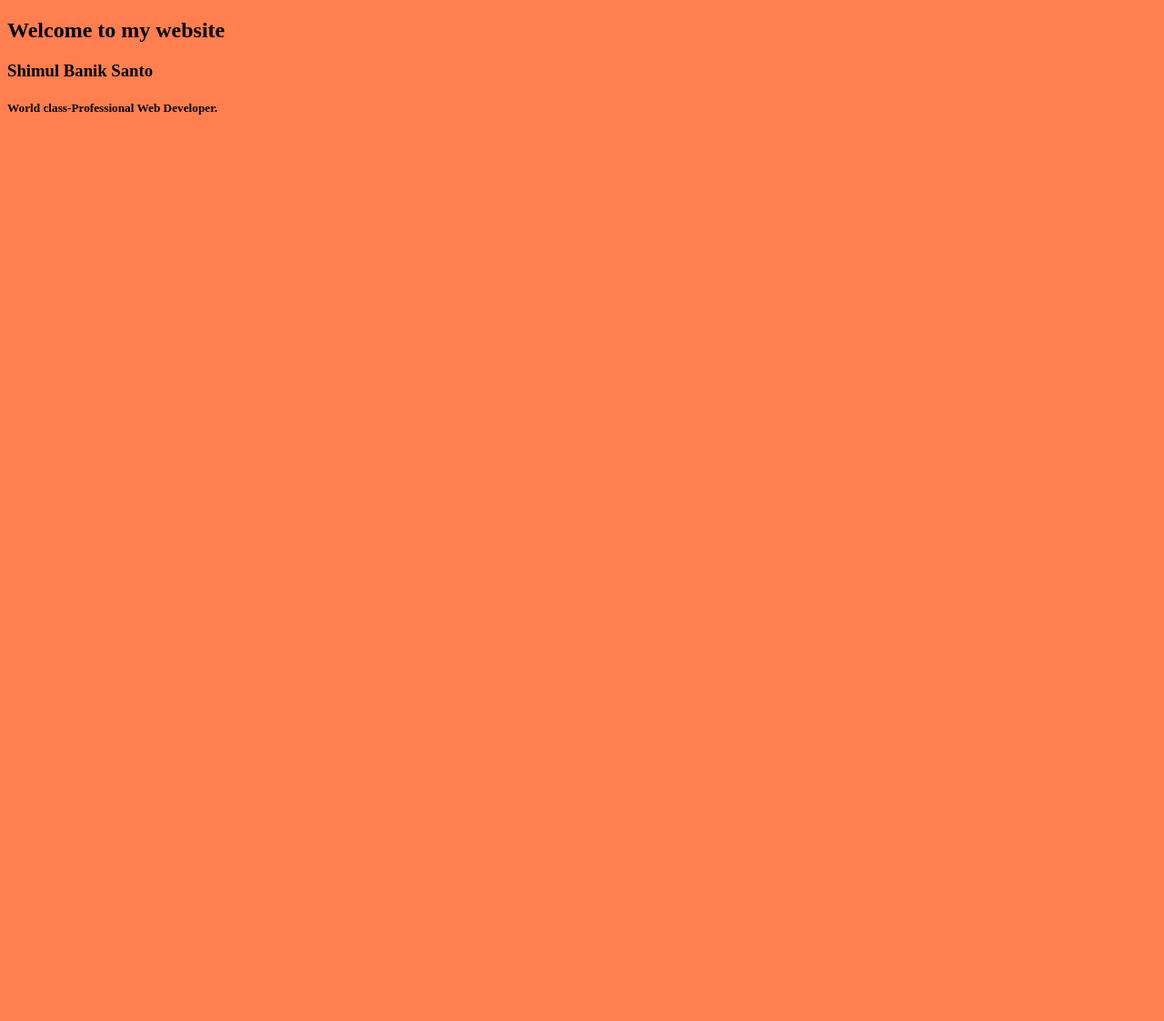
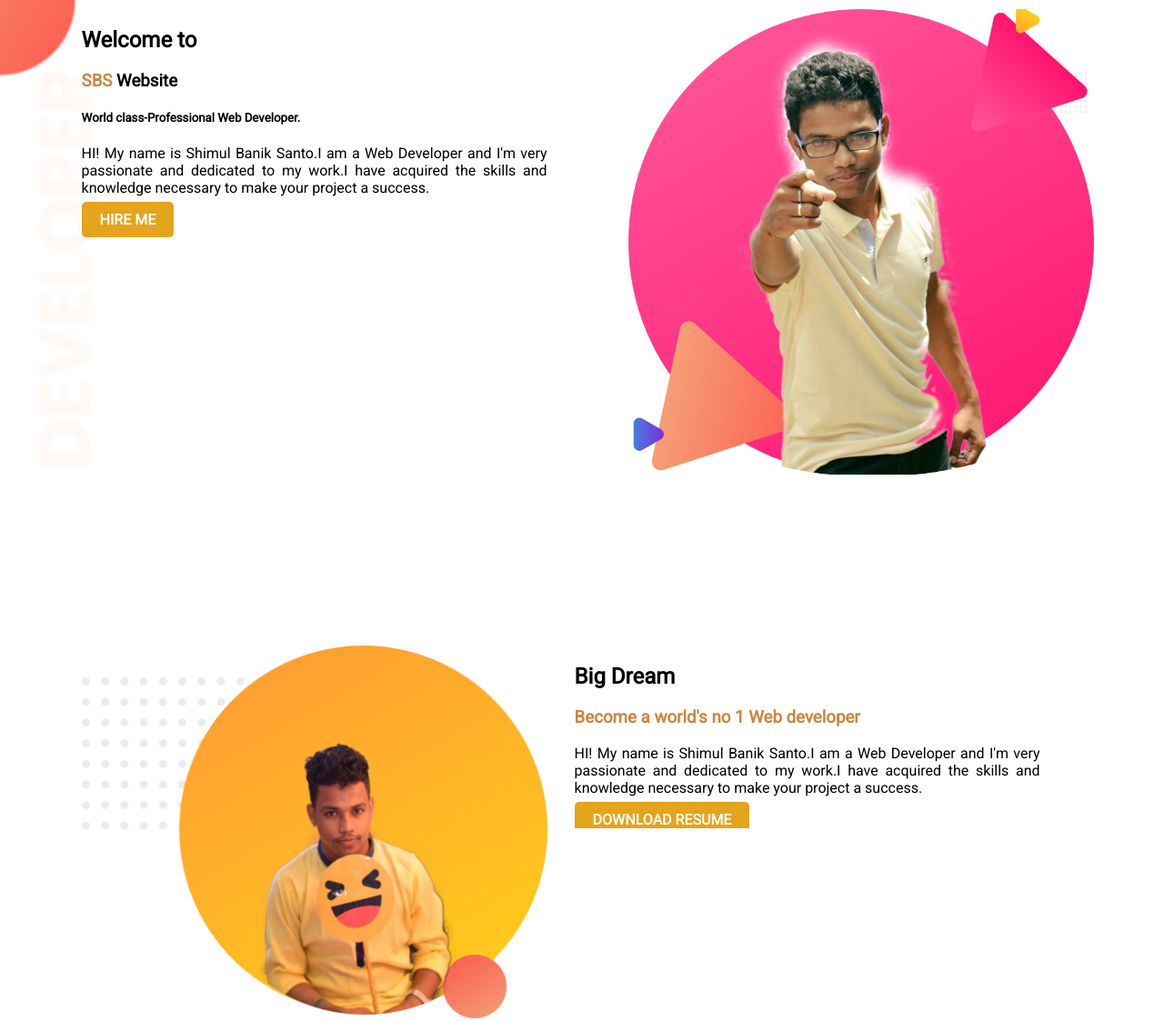
Before and after one commit to SBS7166/My-First-Website, a plain HTML site: page index.html in a window 1280 px wide. Shown: the whole page at 91% size. Before the commit the page ends 800 px from the top, so only its background shows below. Drawn offline with Linux system fonts and the light colour scheme; a web font is replaced by a local one.

Commit message:
some code add

```diff
--- a/index.html
+++ b/index.html
@@ -4,14 +4,32 @@
     <meta charset="UTF-8">
     <meta name="viewport" content="width=device-width, initial-scale=1.0">
     <title>My Portfolio-SBS</title>
+    <link href="https://fonts.googleapis.com/css?family=Odibee+Sans|Roboto&display=swap" rel="stylesheet">
     <link rel="stylesheet" href="style.css">
 </head>
 <body>
-    <section>
-        <div>
-            <h1>Welcome to my website</h1>
-            <h3>Shimul Banik Santo</h3>
+    <section class="top-banner">
+        <div class="left-side">
+            <h1>Welcome to</h1>
+            <h3><span class="heighlight">SBS</span> Website</h3>
             <h5>World class-Professional Web Developer.</h5>
+            <p>HI! My name is Shimul Banik Santo.I am a Web Developer and I'm very passionate and dedicated to my work.I have acquired the skills and knowledge necessary to make your project a success.</p>
+            <a class="link-button" href="https://www.linkedin.com/in/shimul-banik-8b774b150/" target="_blank">HIRE ME</a>
+        </div>
+        <div class="left-side">
+            <img src="images/image 3.png" alt="Ki Mia ki khobor.?">
+        </div>
+    </section>
+
+    <section class="dream-area">
+        <div class="left-half">
+            <img src="images/image 11.png" alt="Ki Mia ki khobor.?">
+        </div>
+        <div class="right-half">
+            <h1>Big Dream</h1>
+            <h3><span class="heighlight">Become a world's no 1 Web developer</h3>
+            <p>HI! My name is Shimul Banik Santo.I am a Web Developer and I'm very passionate and dedicated to my work.I have acquired the skills and knowledge necessary to make your project a success.</p>
+            <a class="link-button" href="https://www.linkedin.com/in/shimul-banik-8b774b150/" target="_blank">DOWNLOAD RESUME</a>
         </div>
     </section>
 
--- a/style.css
+++ b/style.css
@@ -1,3 +1,59 @@
 body{
-    background-color: coral;
+    margin: 0px;
+    font-family: 'Odibee Sans', cursive;
+    font-family: 'Roboto', sans-serif;
 }
+.left-side{
+    width:40%;
+    float: left;
+    margin-left: 5%;
+    margin-top: 10px;;
+    padding-left: 2%;
+}
+.left-side img{
+    width:100%;
+}
+.left-side p{
+    text-align: justify;
+}
+.link-button{
+    background-color:  rgb(228, 164, 27);
+    color: rgb(252, 249, 249);
+    font-weight: 700;
+    border-radius: 5px;
+    padding:10px 20px;
+    background-image: linear-gradient(rgb(173, 56, 56),rgb(211, 152, 42)rgb(105, 79, 7)e);
+    text-decoration: none;
+}
+.top-banner{
+    background-image: url("images/top-banner.png");
+    background-repeat: no-repeat;
+    background-size: cover;
+}
+.heighlight{
+    color:peru;
+}
+section{
+    height:600px;
+    padding-bottom: 100px;
+}
+.dream-area{
+}
+.left-half{
+}
+.left-half img{
+    width:40%;
+    float: left;
+    margin-left: 5%;
+    margin-top: 10px;;
+    padding-left: 2%;
+}
+.right-half{
+    width:40%;
+    padding-left: 30px;
+    padding-top: 10px;
+    overflow: hidden;
+}
+.right-half p{
+    text-align: justify;
+}
```
Also changed, not shown: images/dream-bg.png (added), images/exp-bg.png (added), images/my-bg.png (added), images/my-bg2.png (added), images/top-banner.png (added).
